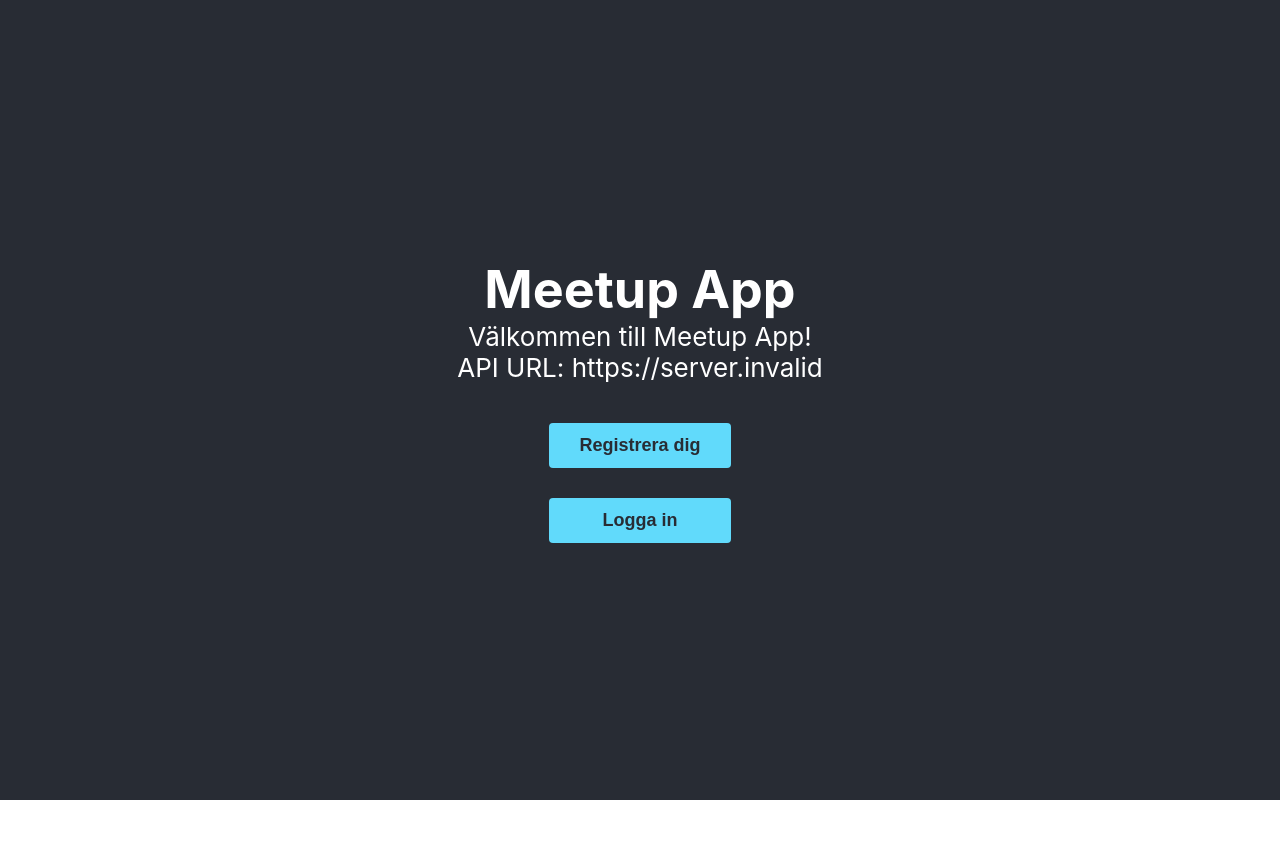
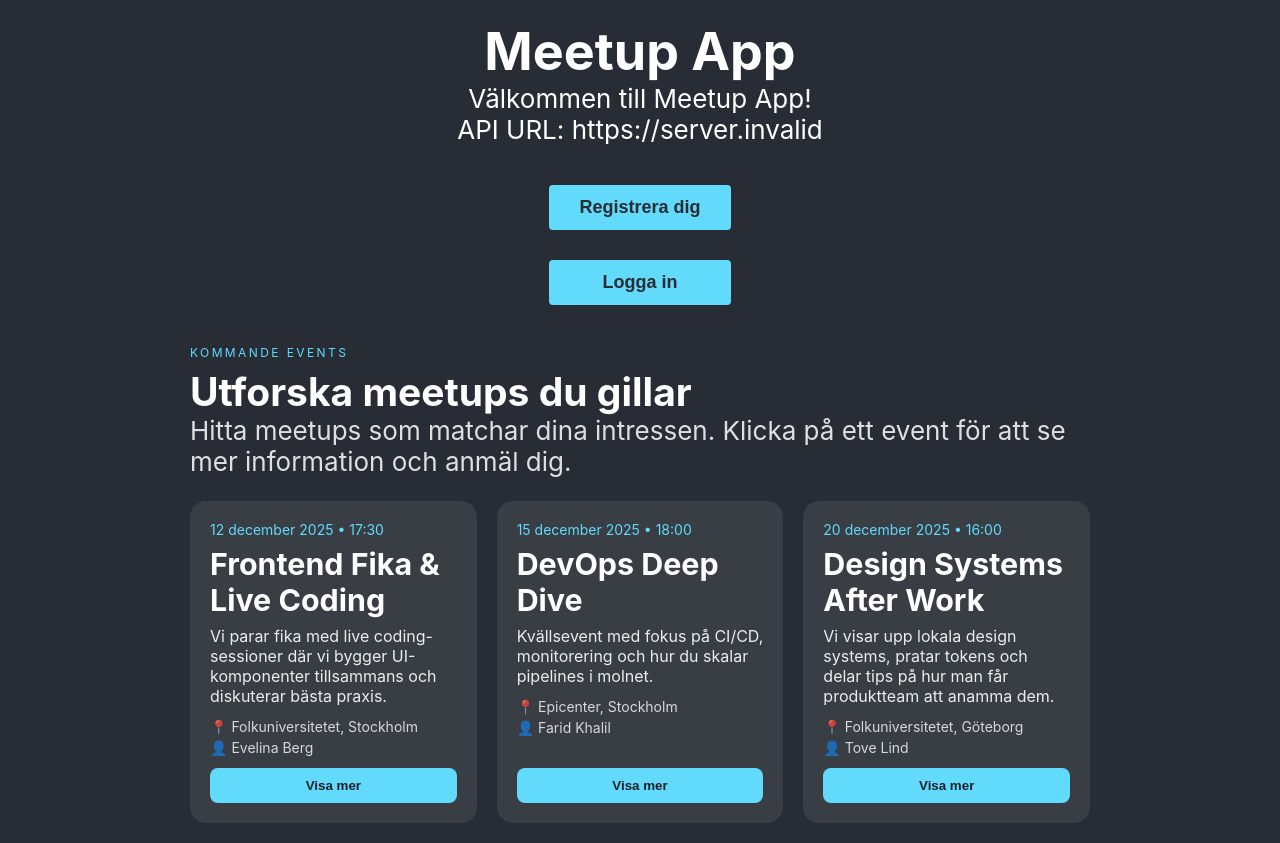
Before and after one commit to Delo1999/ci-cd-gruppexamination, a React (Create React App) app in the folder frontend/: page / in a window 1280 px wide. Before the commit the page ends 800 px from the top, so only its background shows below. Built offline with nearby package versions, Linux system fonts and the light colour scheme; no server answers.

Commit message:
feat: meetup-list

```diff
--- a/frontend/src/App.css
+++ b/frontend/src/App.css
@@ -62,3 +62,117 @@
   padding: 20px;
   border-radius: 8px;
 }
+
+.meetup-section {
+  margin-top: 40px;
+  width: 100%;
+  max-width: 900px;
+  text-align: left;
+}
+
+.meetup-section-header {
+  margin-bottom: 24px;
+}
+
+.eyebrow {
+  text-transform: uppercase;
+  letter-spacing: 0.2em;
+  font-size: 12px;
+  color: #61dafb;
+  margin-bottom: 8px;
+}
+
+.supporting-copy {
+  color: rgba(255, 255, 255, 0.85);
+}
+
+.meetup-list {
+  display: grid;
+  grid-template-columns: repeat(auto-fit, minmax(260px, 1fr));
+  gap: 20px;
+}
+
+.meetup-card {
+  background: rgba(255, 255, 255, 0.08);
+  border-radius: 16px;
+  padding: 20px;
+  display: flex;
+  flex-direction: column;
+  justify-content: space-between;
+  gap: 12px;
+  min-height: 240px;
+}
+
+.meetup-card-body h3 {
+  margin: 8px 0;
+}
+
+.meetup-card-datetime {
+  font-size: 14px;
+  color: #61dafb;
+  margin: 0;
+}
+
+.meetup-card-description {
+  font-size: 16px;
+  margin: 8px 0 12px;
+  color: rgba(255, 255, 255, 0.9);
+}
+
+.meetup-card-meta {
+  display: flex;
+  flex-direction: column;
+  gap: 4px;
+  font-size: 14px;
+  color: rgba(255, 255, 255, 0.8);
+}
+
+.meetup-card-button {
+  margin-top: auto;
+  padding: 10px 20px;
+  border-radius: 8px;
+  border: none;
+  font-weight: 600;
+  cursor: pointer;
+  background: #61dafb;
+  color: #1b1f2a;
+  transition: transform 0.2s ease, box-shadow 0.2s ease;
+}
+
+.meetup-card-button:hover {
+  transform: translateY(-2px);
+  box-shadow: 0 8px 20px rgba(97, 218, 251, 0.35);
+}
+
+.meetup-detail {
+  width: 100%;
+  max-width: 900px;
+  text-align: left;
+  background: rgba(0, 0, 0, 0.25);
+  padding: 40px;
+  border-radius: 24px;
+  position: relative;
+}
+
+.meetup-detail-grid {
+  margin-top: 30px;
+  display: grid;
+  gap: 20px;
+  grid-template-columns: repeat(auto-fit, minmax(260px, 1fr));
+}
+
+.meetup-detail-card {
+  background: rgba(255, 255, 255, 0.08);
+  border-radius: 16px;
+  padding: 20px;
+}
+
+.meetup-detail-card ul {
+  list-style: none;
+  padding: 0;
+  margin: 0;
+}
+
+.meetup-detail-card li + li {
+  margin-top: 8px;
+}
--- a/frontend/src/App.tsx
+++ b/frontend/src/App.tsx
@@ -2,14 +2,47 @@ import React, { useState } from "react";
 import "./App.css";
 import Register from "./components/Register";
 import Login from "./components/Login";
+import MeetupList, { Meetup } from "./components/MeetupList";
+import MeetupDetail from "./components/MeetupDetail";
 
 type View = "home" | "register" | "login";
+
+const upcomingMeetups: Meetup[] = [
+  {
+    id: "meetup-1",
+    title: "Frontend Fika & Live Coding",
+    datetime: "12 december 2025 • 17:30",
+    location: "Folkuniversitetet, Stockholm",
+    host: "Evelina Berg",
+    description:
+      "Vi parar fika med live coding-sessioner där vi bygger UI-komponenter tillsammans och diskuterar bästa praxis.",
+  },
+  {
+    id: "meetup-2",
+    title: "DevOps Deep Dive",
+    datetime: "15 december 2025 • 18:00",
+    location: "Epicenter, Stockholm",
+    host: "Farid Khalil",
+    description:
+      "Kvällsevent med fokus på CI/CD, monitorering och hur du skalar pipelines i molnet.",
+  },
+  {
+    id: "meetup-3",
+    title: "Design Systems After Work",
+    datetime: "20 december 2025 • 16:00",
+    location: "Folkuniversitetet, Göteborg",
+    host: "Tove Lind",
+    description:
+      "Vi visar upp lokala design systems, pratar tokens och delar tips på hur man får produktteam att anamma dem.",
+  },
+];
 
 const App: React.FC = () => {
   const [activeView, setActiveView] = useState<View>("home");
   const [loggedInUser, setLoggedInUser] = useState<{ email: string } | null>(
     null
   );
+  const [selectedMeetup, setSelectedMeetup] = useState<Meetup | null>(null);
 
   const handleRegisterSuccess = () => {
     setTimeout(() => {
@@ -49,6 +82,15 @@ const App: React.FC = () => {
       );
     }
 
+    if (selectedMeetup) {
+      return (
+        <MeetupDetail
+          meetup={selectedMeetup}
+          onBack={() => setSelectedMeetup(null)}
+        />
+      );
+    }
+
     return (
       <>
         <h1>Meetup App</h1>
@@ -81,6 +123,11 @@ const App: React.FC = () => {
             </button>
           </div>
         )}
+
+        <MeetupList
+          meetups={upcomingMeetups}
+          onSelect={(meetup) => setSelectedMeetup(meetup)}
+        />
       </>
     );
   };
--- /dev/null
+++ b/frontend/src/components/MeetupDetail.tsx
@@ -0,0 +1,46 @@
+import React from "react";
+import { Meetup } from "./MeetupList";
+
+type MeetupDetailProps = {
+  meetup: Meetup;
+  onBack: () => void;
+};
+
+const MeetupDetail: React.FC<MeetupDetailProps> = ({ meetup, onBack }) => {
+  return (
+    <section className="meetup-detail">
+      <button className="back-button" onClick={onBack}>
+        ← Tillbaka till meetups
+      </button>
+
+      <header>
+        <p className="eyebrow">Meetup</p>
+        <h2>{meetup.title}</h2>
+        <p className="meetup-card-datetime">{meetup.datetime}</p>
+      </header>
+
+      <div className="meetup-detail-grid">
+        <div className="meetup-detail-card">
+          <h3>Beskrivning</h3>
+          <p>{meetup.description}</p>
+        </div>
+
+        <div className="meetup-detail-card">
+          <h3>Detaljer</h3>
+          <ul>
+            <li>
+              <strong>Plats:</strong> {meetup.location}
+            </li>
+            <li>
+              <strong>Värd:</strong> {meetup.host}
+            </li>
+          </ul>
+        </div>
+      </div>
+
+      <button className="register-button-home">Intresseanmälan</button>
+    </section>
+  );
+};
+
+export default MeetupDetail;
--- /dev/null
+++ b/frontend/src/components/MeetupList.tsx
@@ -0,0 +1,54 @@
+import React from "react";
+
+export type Meetup = {
+  id: string;
+  title: string;
+  datetime: string;
+  location: string;
+  host: string;
+  description: string;
+};
+
+type MeetupListProps = {
+  meetups: Meetup[];
+  onSelect: (meetup: Meetup) => void;
+};
+
+const MeetupList: React.FC<MeetupListProps> = ({ meetups, onSelect }) => {
+  return (
+    <section className="meetup-section">
+      <header className="meetup-section-header">
+        <p className="eyebrow">Kommande events</p>
+        <h2>Utforska meetups du gillar</h2>
+        <p className="supporting-copy">
+          Hitta meetups som matchar dina intressen. Klicka på ett event för att
+          se mer information och anmäl dig.
+        </p>
+      </header>
+
+      <div className="meetup-list">
+        {meetups.map((meetup) => (
+          <article key={meetup.id} className="meetup-card">
+            <div className="meetup-card-body">
+              <p className="meetup-card-datetime">{meetup.datetime}</p>
+              <h3>{meetup.title}</h3>
+              <p className="meetup-card-description">{meetup.description}</p>
+              <div className="meetup-card-meta">
+                <span>📍 {meetup.location}</span>
+                <span>👤 {meetup.host}</span>
+              </div>
+            </div>
+            <button
+              className="meetup-card-button"
+              onClick={() => onSelect(meetup)}
+            >
+              Visa mer
+            </button>
+          </article>
+        ))}
+      </div>
+    </section>
+  );
+};
+
+export default MeetupList;
```
